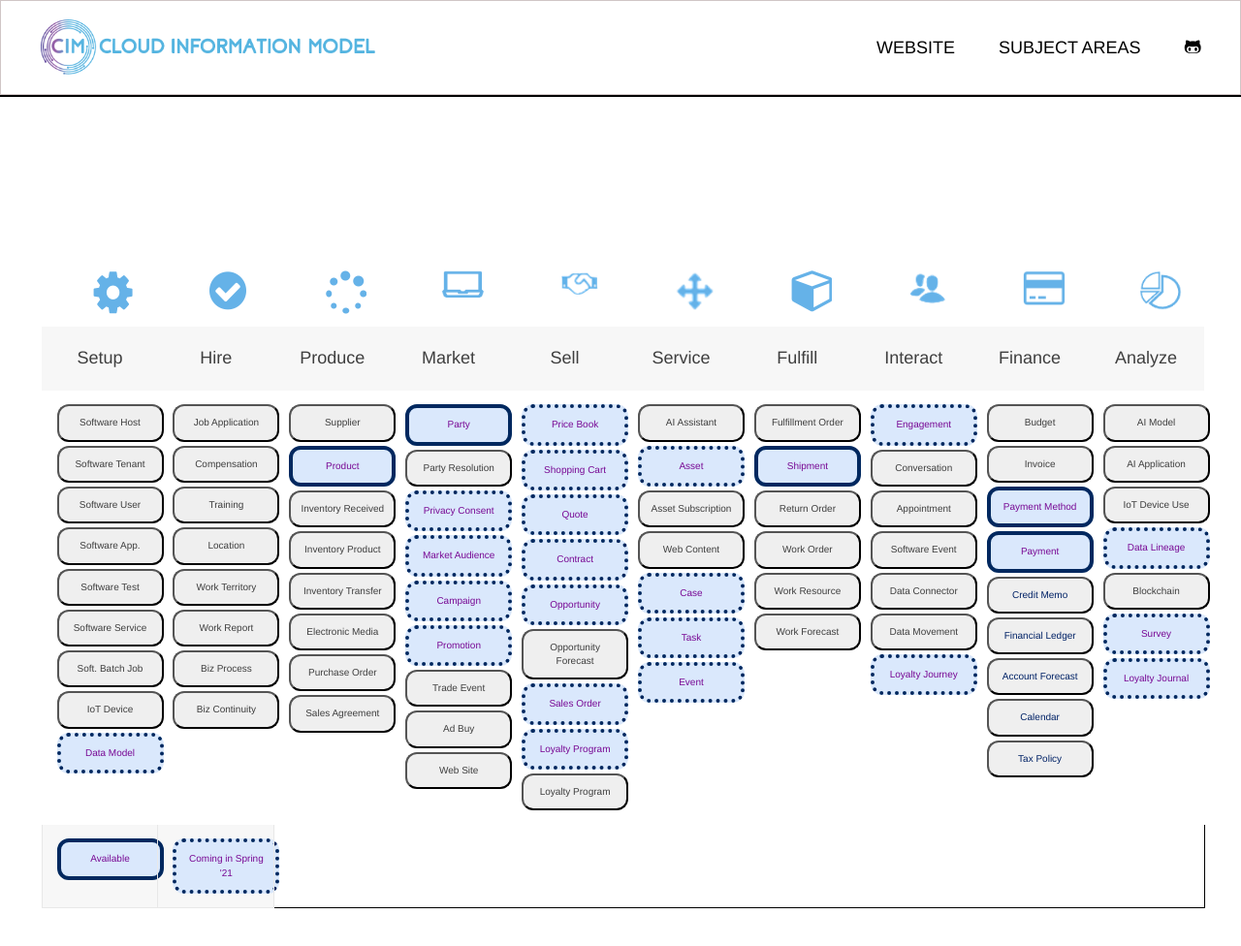
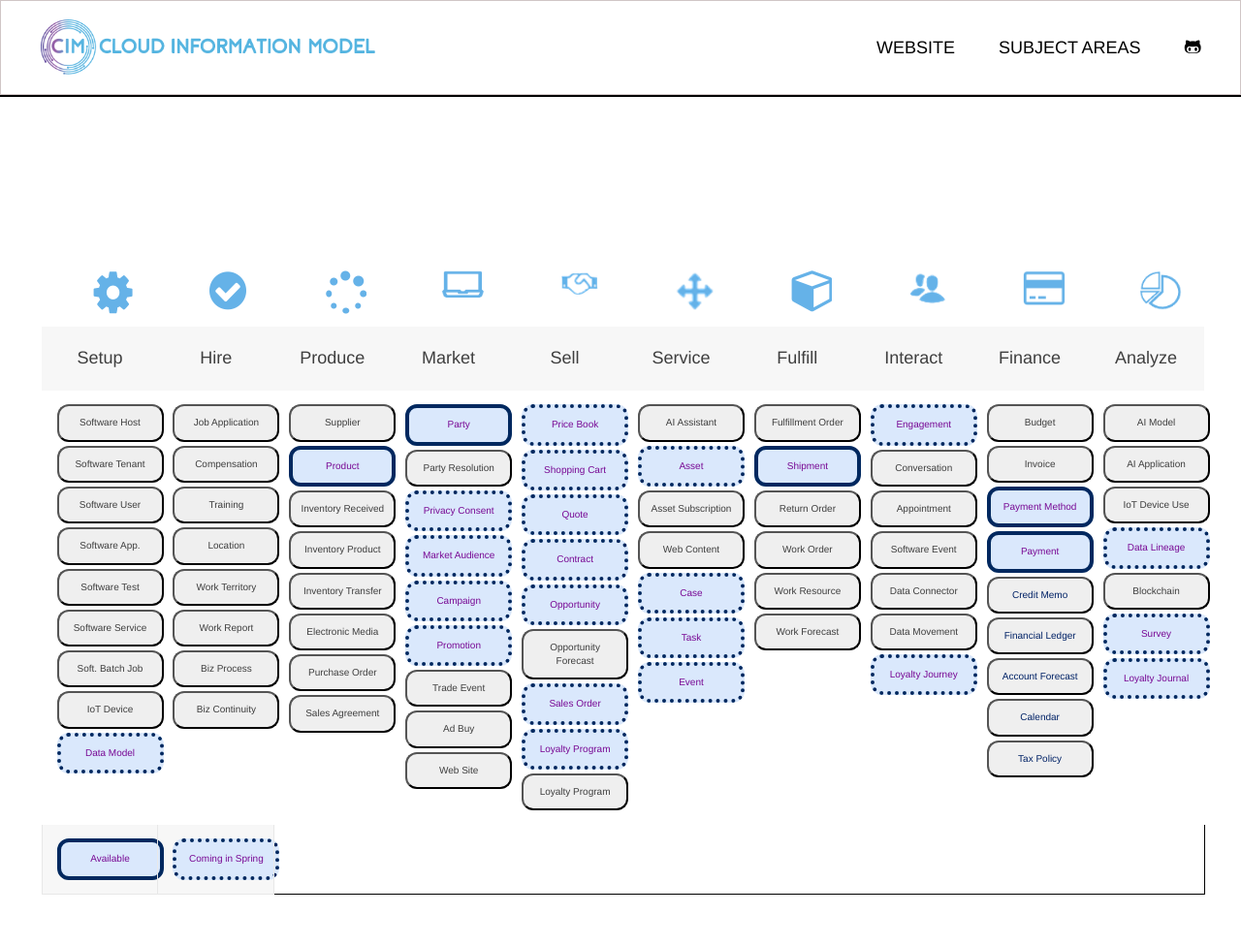
Before and after one commit to standards-hub/cim_github_pages, a Jekyll site: the page built from index.markdown, in a window 1280 px wide and 1072 px high. Shown: the top 976 px of the window at 97% size. Built offline with Jekyll 4.4.1, drawn with Linux system fonts in a browser that asks for light colours; nearby versions of some CDN libraries; some web fonts are replaced; a script that is not in the unit is left out; grey boxes are pictures that could not be loaded.

Commit message:
Update home.html

```diff
--- a/_layouts/home.html
+++ b/_layouts/home.html
@@ -955,7 +955,7 @@ h5{
 
       <tr >
         <td><button class="button button4 button2">Available</button></td>
-        <td><button class="button button4 button3">Coming in Spring '21</button></td>
+        <td><button class="button button4 button3">Coming in Spring</button></td>
       </tr>
 
     </table>
```
